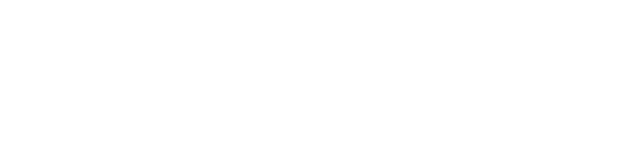
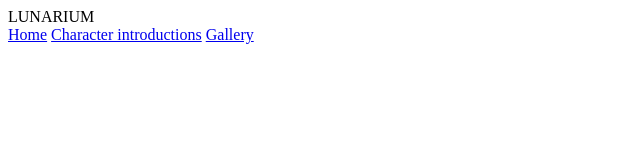
Before and after one commit to DeniSan10/github-exercise, a plain HTML site: page index.html in a window 1280 px wide. Shown: the whole page, without its empty margins (0-640 px from the left). Drawn offline with Linux system fonts and the light colour scheme.

Commit message:
created a simple navigation system

```diff
--- a/index.html
+++ b/index.html
@@ -7,6 +7,13 @@
     <link rel="icon" href="C:\Users\vdeni\Downloads\github exercise\head.png">
 </head>
 <body>
-
+<nav>
+    <div class="Logo">LUNARIUM</div>
+    <div class="Nav-items">
+        <a href="#">Home</a>
+        <a href="#">Character introductions</a>
+        <a href="#">Gallery</a>
+    </div>
+</nav>
 </body>
 </html>
```
